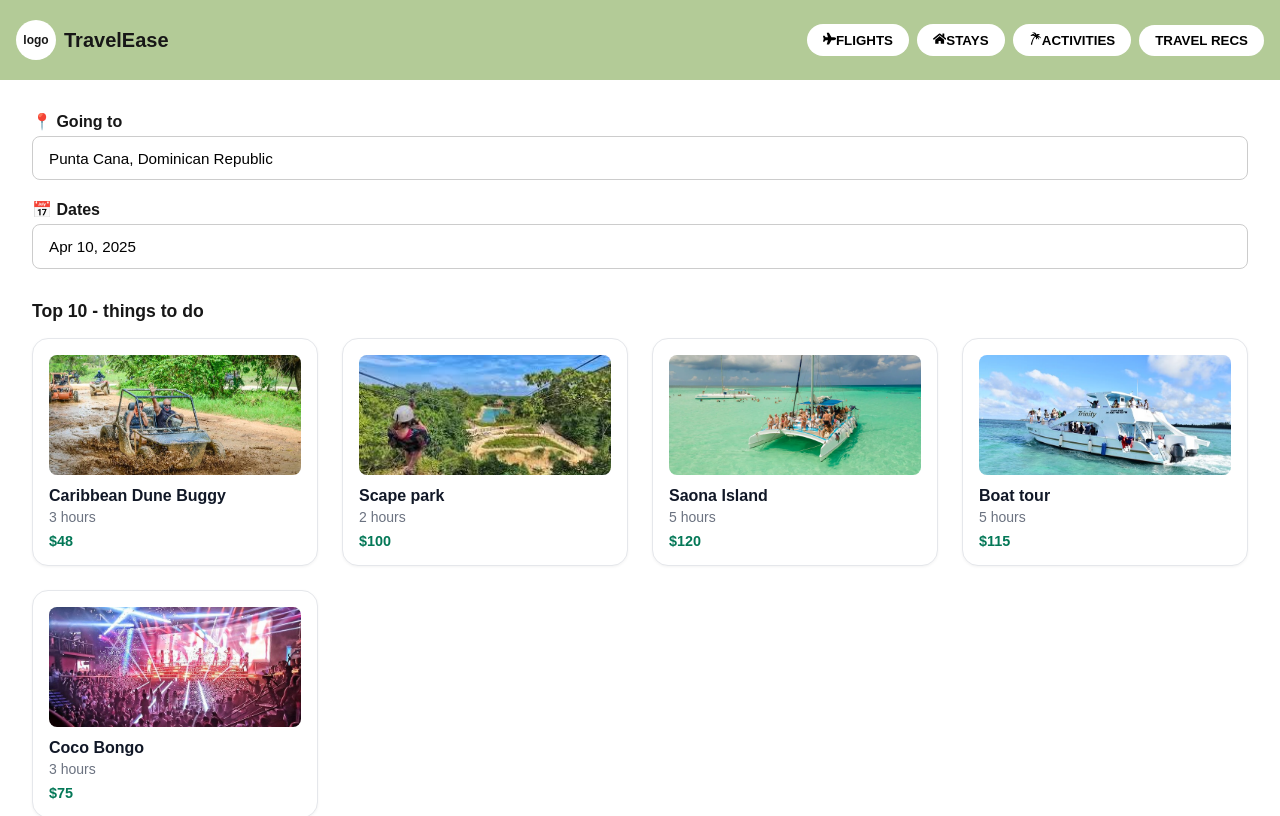
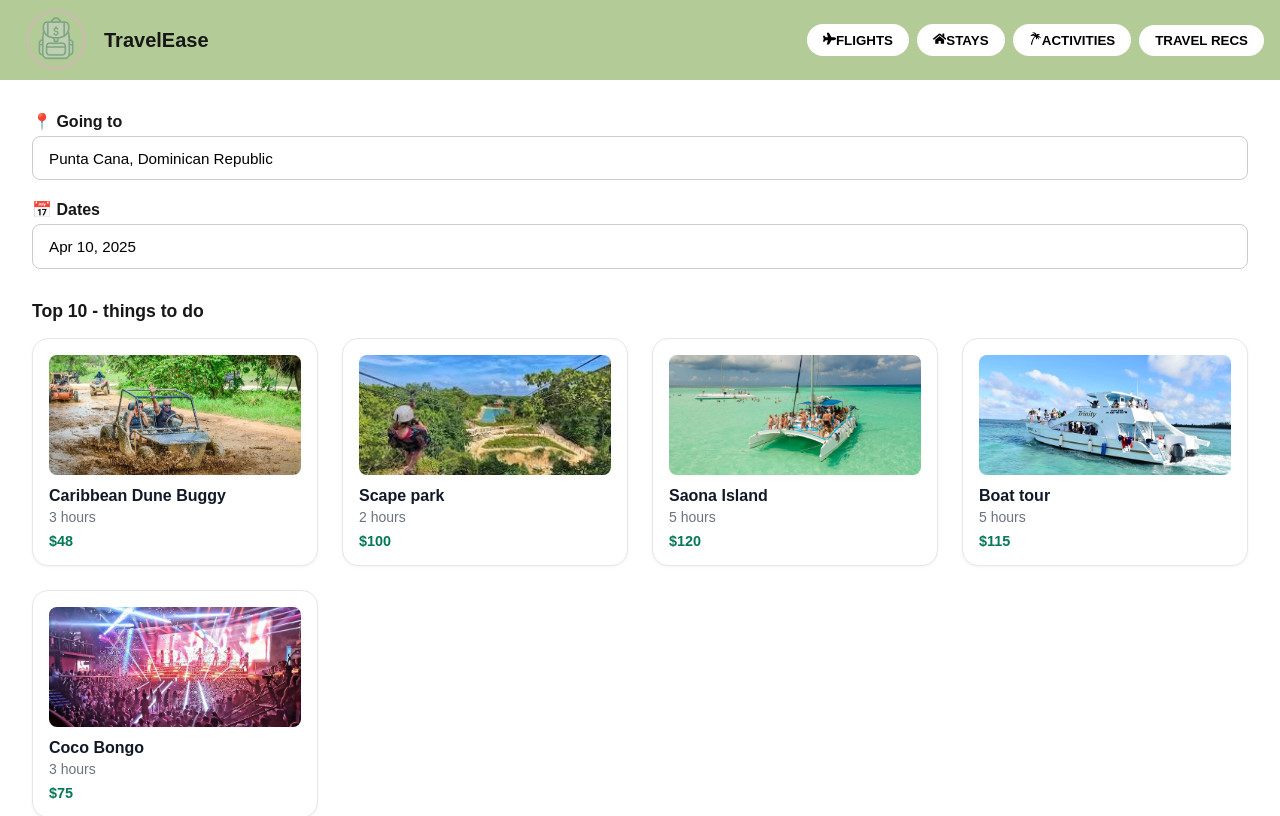
Before and after one commit to dglezz/traveleaseproject, a Next.js app: page /activities in a window 1280 px wide. Shown: the top 816 px of the page. Built offline with nearby package versions, Linux system fonts and the light colour scheme.

Commit message:
adding logo to activities page

```diff
--- a/app/activities/activitiespage.css
+++ b/app/activities/activitiespage.css
@@ -19,15 +19,12 @@
 }
 
 .logo {
-  background-color: white;
-  width: 40px;
-  height: 40px;
+  /* width: 60px;
+  height: 60px; */
   border-radius: 9999px;
   display: flex;
   justify-content: center;
   align-items: center;
-  font-weight: bold;
-  font-size: 0.75rem;
 }
 
 .title {
--- a/app/activities/page.js
+++ b/app/activities/page.js
@@ -17,7 +17,14 @@ const ActivitiesPage = () => {
       {/* Header */}
       <header className="header">
         <div className="logo-search">
-          <div className="logo">logo</div>
+          <div className="logo">
+            <Image
+              src="/images/logo.png"
+              alt="TravelEase Logo"
+              width={80}
+              height={80}
+            />
+          </div>
           <Link href="/" className="title">
             TravelEase
           </Link>
```
Also changed, not shown: public/images/logo.png (added).
